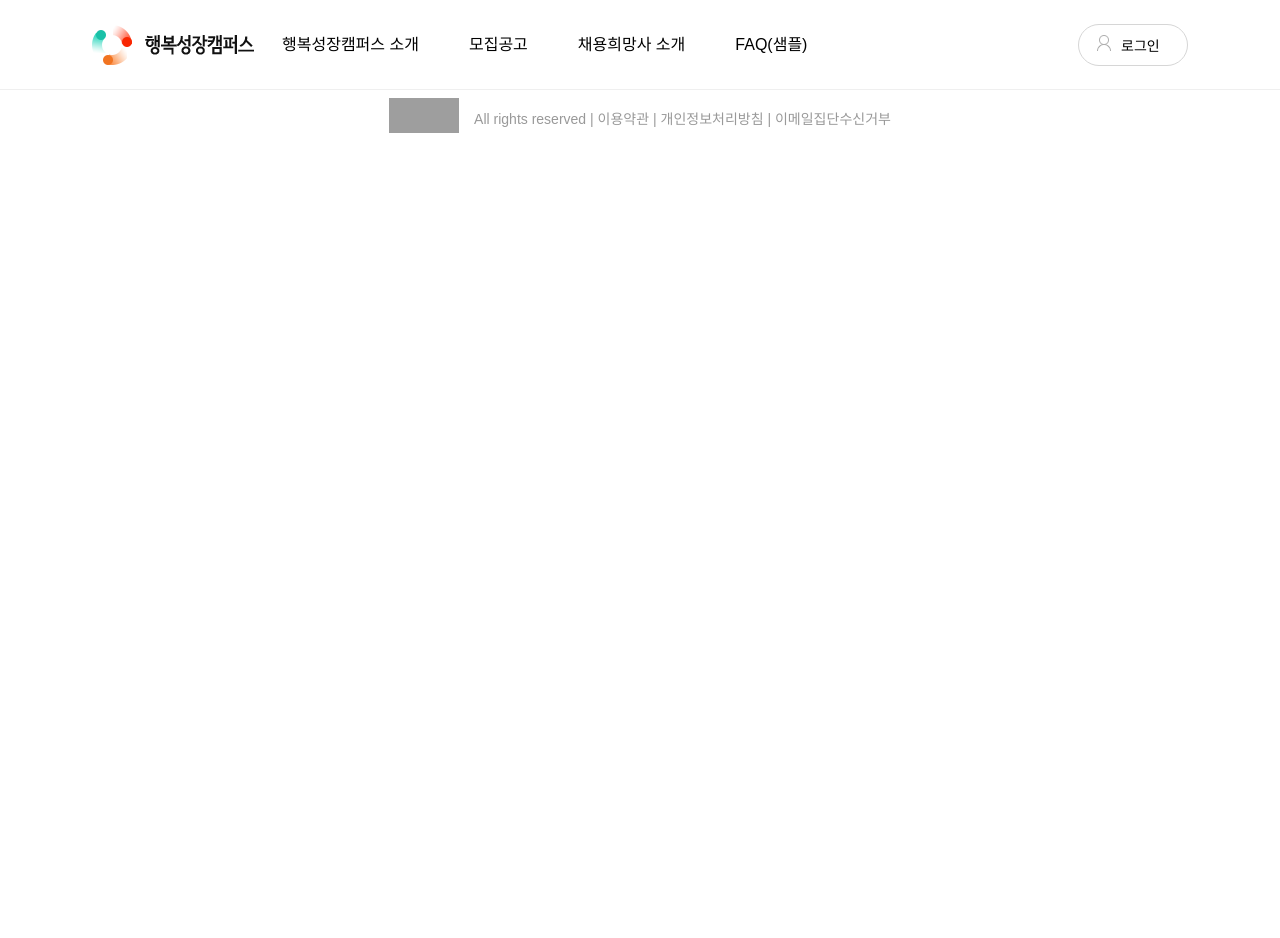
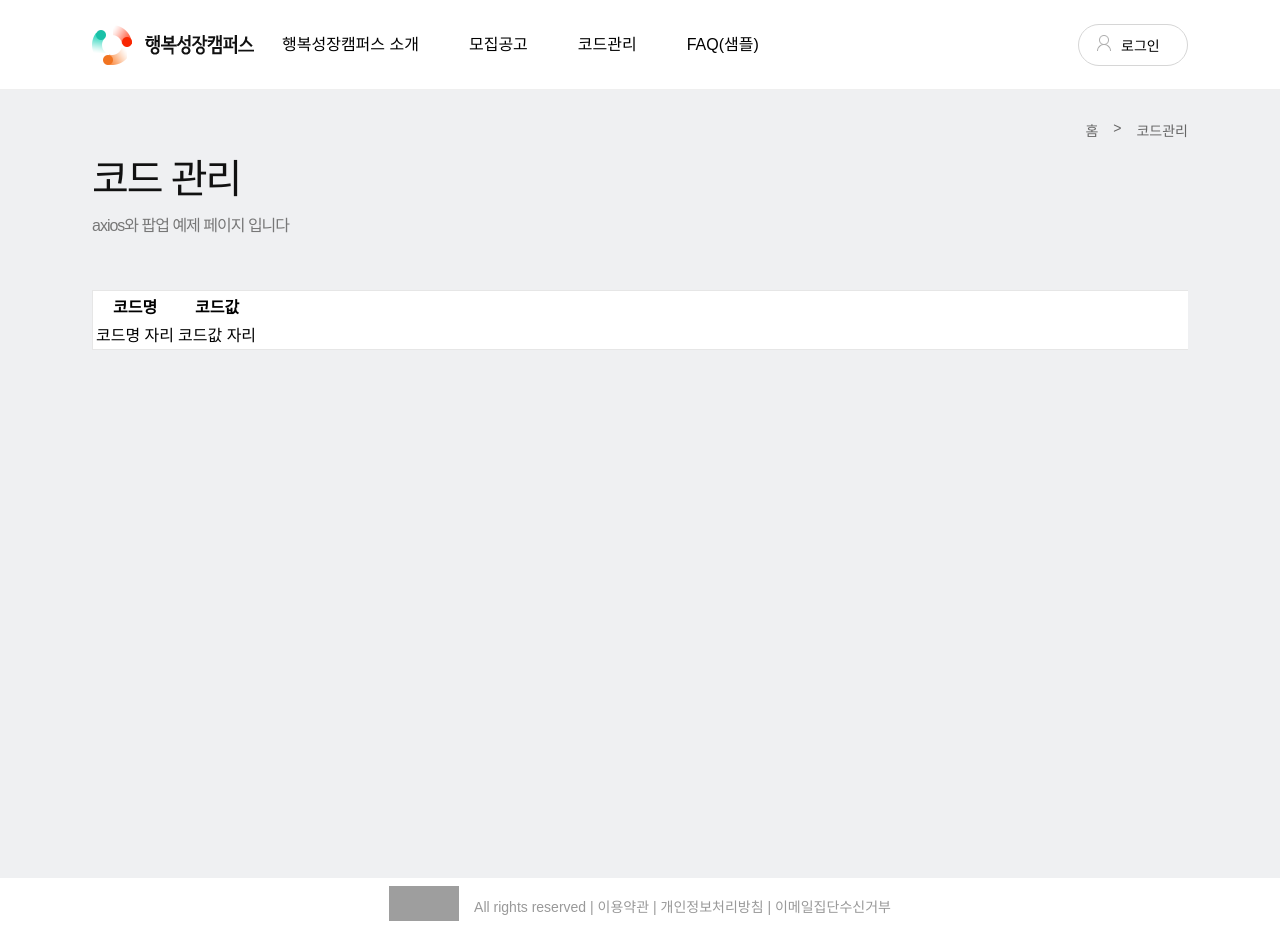
Before and after one commit to hitechinfo/template_frontend_react_001, a React app: page /code in a window 1280 px wide. Before the commit the page ends 800 px from the top, so only its background shows below. Built offline with nearby package versions, Linux system fonts and the light colour scheme; grey boxes are pictures that could not be loaded.

Commit message:
Code관리화면 추가(교육용)

```diff
--- /dev/null
+++ b/src/components/code/CodePopup.js
@@ -0,0 +1,33 @@
+
+import React, { Component } from 'react';
+
+const CodePopup = ({}) => {
+    return (
+
+        <div className="popup_wrap">
+            <div>
+                <div className="popup_area">
+                <div className="popup_header">
+                        <div className="popup_title gt-f-l">코드 수정</div>
+                        <div className="popup_close" onClick={closePopup}></div>
+                        <div className="clear"></div>
+                </div>
+                <div>
+                    <span>코드명</span>
+                    <input name='codeName' readOnly></input>
+                    <br/>
+                    <span>코드값</span>
+                    <input name='codeValue' ></input>
+                </div>
+                <button>저장</button>
+
+                </div>
+            </div>
+        </div>
+
+
+    )
+
+}
+
+export default CodePopup;
--- a/src/components/index.js
+++ b/src/components/index.js
@@ -10,6 +10,8 @@ import SampleModifyPopup from './faq/SampleModifyPopup';
 import SampleCreatePopup from './faq/SampleCreatePopup';
 import SampleList from './faq/SampleList';
 
+import CodePopup from './code/CodePopup'
+
 export {
   IntroImg,
   RecruitList,
@@ -19,5 +21,6 @@ export {
 
   SampleModifyPopup,
   SampleCreatePopup,
-  SampleList
+  SampleList,
+  CodePopup
 }
--- /dev/null
+++ b/src/containers/code/CodeContainer.js
@@ -0,0 +1,65 @@
+import React, { Component } from 'react';
+import axios from 'axios'
+import {CodePopup} from 'components'
+class CodeContainer extends Component {
+    constructor(props) {
+        super(props);
+        this.state = {
+        }
+    }
+    /** 렌더링 이후 실행되는 함수 */
+    componentDidMount() {
+    }
+
+    /** TODO : 코드 리스트 조회 */
+
+    /** TODO : 코드 클릭 action */
+
+    /** TODO: 팝업 닫기 */
+
+    /** TODO: 사용자 input에 따라 state 변경 */
+
+    /** TODO: 변경된 codeValue 저장 */
+
+    render() {
+        return (
+            <div className="sub-contents">
+                {/* TODO: 팝업 넣을 부분 */}
+                <div className="sub-container">
+                    <div className="location">
+                        <div className="location-inner">
+                            <div className="location-item">홈</div>
+                            <div className="location-item">></div>
+                            <div className="location-item">코드관리</div>
+                        </div>
+                    </div>
+                    <div className="sub-info" style={{"height":"150px"}}>
+                        <h2 className="sub_heading">코드 관리</h2>
+                        <div className="sub_heading_text">axios와 팝업 예제 페이지 입니다</div>
+                    </div>
+                    <div className="clear"></div>
+                    <div className="sub_box" style={{"heigth":"300px"}}>
+                        <div>
+                            <table >
+                                <tbody>
+                                    <tr>
+                                        <th>코드명</th>
+                                        <th>코드값</th>
+                                    </tr>
+                                    {/* TODO: List 렌더링할 부분 */}
+                                    <tr>
+                                        <td>코드명 자리</td>
+                                        <td>코드값 자리</td>
+                                    </tr>
+                                </tbody>
+                            </table>
+                        </div>
+                    </div>
+                </div>
+            </div>
+
+        );
+    }
+}
+
+export default CodeContainer;
--- a/src/containers/index.js
+++ b/src/containers/index.js
@@ -7,6 +7,7 @@ import HeaderContainer from './block/HeaderContainer';
 import AuthRoute from './common/AuthRoute';
 import CompanyContainer from './company/CompanyContainer';
 import FaqContainer from './faq/FaqContainer';
+import CodeContainer from './code/CodeContainer';
 
 export {
 
@@ -19,5 +20,6 @@ export {
   CompanyContainer,
   FaqContainer,
   AuthRoute,
+  CodeContainer
 
 }
--- a/src/containers/nav/NavContainer.js
+++ b/src/containers/nav/NavContainer.js
@@ -117,7 +117,7 @@ class NavContainer extends Component {
                     <IntroSubmenu/>
                 </li>
                 <li className="gt-f-l nav__menu-item" data-url="/recruit" onClick={handleMoveTo}><span className="gnb_1depth" style={styleCheck(clickedMenu, "/recruit")} >모집공고</span></li>
-                <li className="gt-f-l nav__menu-item" data-url="/company" onClick={handleMoveTo}><span className="gnb_1depth" style={styleCheck(clickedMenu, "/company")}>채용희망사 소개</span></li>
+                <li className="gt-f-l nav__menu-item" data-url="/code" onClick={handleMoveTo}><span className="gnb_1depth" style={styleCheck(clickedMenu, "/code")}>코드관리</span></li>
                 <li className="gt-f-l nav__menu-item" data-url="/faq"     onClick={handleMoveTo}><span className="gnb_1depth" style={styleCheck(clickedMenu, "/faq")}>FAQ(샘플)</span>
                 </li>
             </ul>
```
Also changed, not shown: src/routes/index.js (+6 -3 lines).
